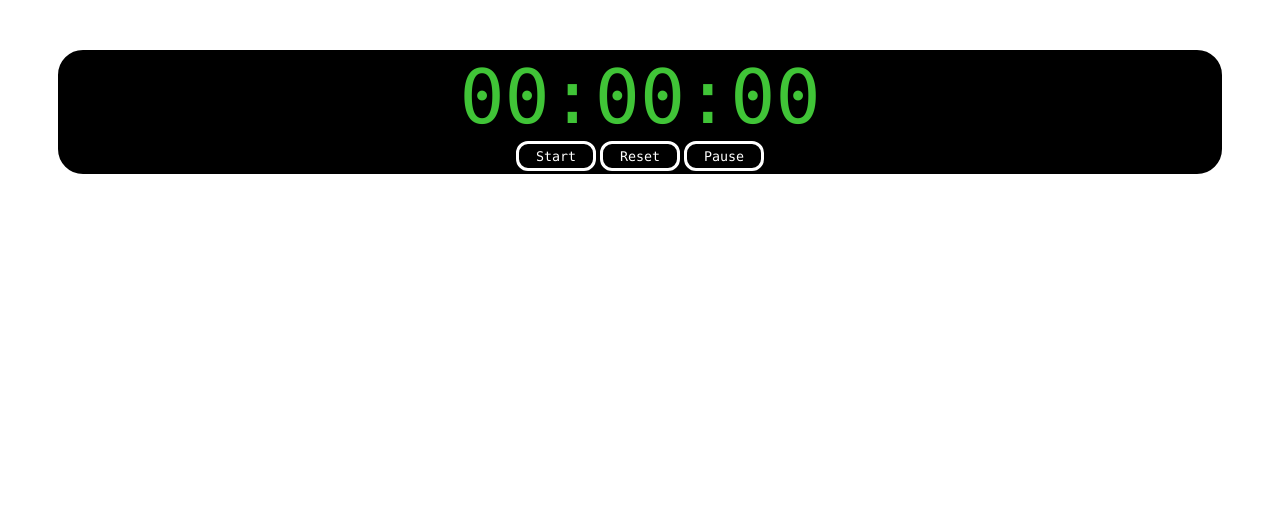
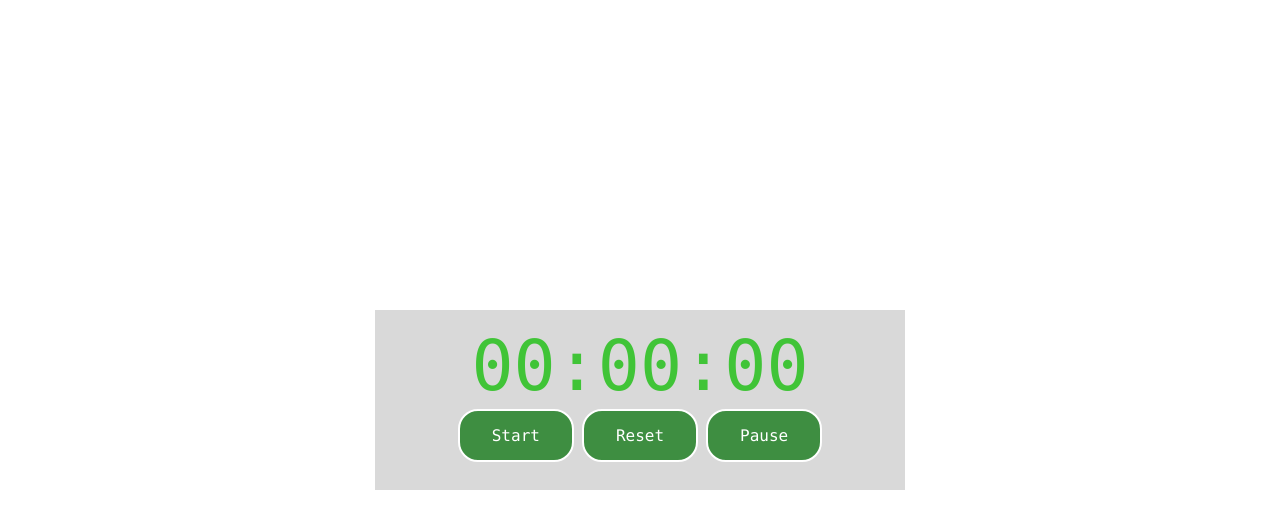
Before and after one commit to Abhikappana/StopWatch.github.io, a plain HTML site: page index.html in a window 1280 px wide. Drawn offline with Linux system fonts and the light colour scheme.

Commit message:
Add files via upload

```diff
--- a/index.html
+++ b/index.html
@@ -7,12 +7,12 @@
     <title>StopWatch</title>
     <link rel="stylesheet" href="style.css">
 </head>
-<body>
+<body class="background">
     <div id="timeContainer">
         <div id="timedisplay">00:00:00</div>
-        <button id="startbtn" class="timerbtn">Start</button>
-        <button id="resetbtn" class="timerbtn">Reset</button>
-        <button id="pausebtn" class="timerbtn">Pause</button>
+        <button class="button" id="startbtn" class="timerbtn">Start</button>
+        <button class="button" id="resetbtn" class="timerbtn">Reset</button>
+        <button class="button" id="pausebtn" class="timerbtn">Pause</button>
     </div>
 
     <script src="index.js"></script>
--- a/style.css
+++ b/style.css
@@ -1,24 +1,43 @@
-.timerbtn{
-    width: 80px;
-    height:30px;
-    border: 3px solid;
-    border-radius: 12px;
-    background-color: black;
-    color: white;
-    cursor: pointer;
-    font-family: consolas,monospace;
+#timeContainer{
+    padding: 15px;
+    position:fixed;
+    bottom: 50%;
+    left: 50%;
+    width: 500px;
+    height: 150px;
+    transform: translate(-50%, 50%);
+    text-align: center;
+    background: #D9D9D9;
+
 }
 
 #timedisplay{
-    font-size: 75px;
+    font-size: 70px;
     color: #40c437;
     font-family:consolas, monospace;
 }
 
-#timeContainer{
-    margin: 50px;
-    text-align: center;
-    border: 3px solid;
-    border-radius: 25px;
-    background-color: black;
+.button{
+
+        background-color: #4CAF50; /* Green */
+        border: 2px solid;
+        border-radius: 20px;
+        color: white;
+        margin: 2px;
+        padding: 15px 32px;
+        text-align: center;
+        text-decoration: none;
+        display: inline-block;
+        font-size: 16px;
+        cursor: pointer;
+        font-family: consolas,monospace;
+        background-color: #3e8e41;
 }
+
+.button:hover {background-color: #3e8e41}
+
+.button:active {
+  background-color: #3e8e41;
+  box-shadow: 0 5px #666;
+  transform: translateY(4px);
+}
```
